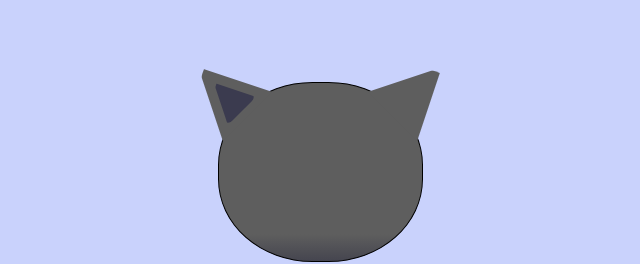
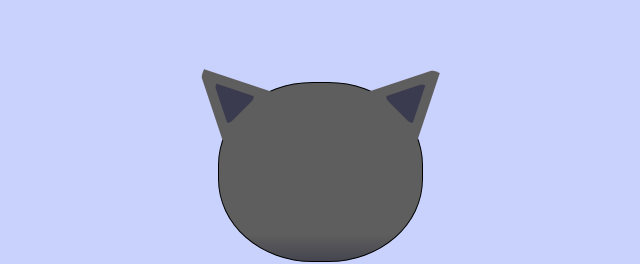
Before and after one commit to lengleman-spec/cat-painting, a plain HTML site: page index.html in a window 1280 px wide. Shown: the part 228-492 px from the top of the page, 320-960 px from the left. Drawn offline with Linux system fonts and the light colour scheme.

Commit message:
added and styled inner right ear to be symmetrical with left

```diff
--- a/style.css
+++ b/style.css
@@ -59,3 +59,16 @@ body {
   border-top-left-radius: 90px;
   border-top-right-radius: 10px;
 }
+
+.cat-right-inner-ear {
+  border-left: 20px solid transparent;
+  border-right: 20px solid transparent;
+  border-bottom: 40px solid #3b3b4f;
+  position: absolute;
+  top: 22px;
+  left: -20px;
+  border-bottom-left-radius: 40%;
+  border-bottom-right-radius: 40%;
+  border-top-left-radius: 90px;
+  border-top-right-radius: 10px;
+}
```
